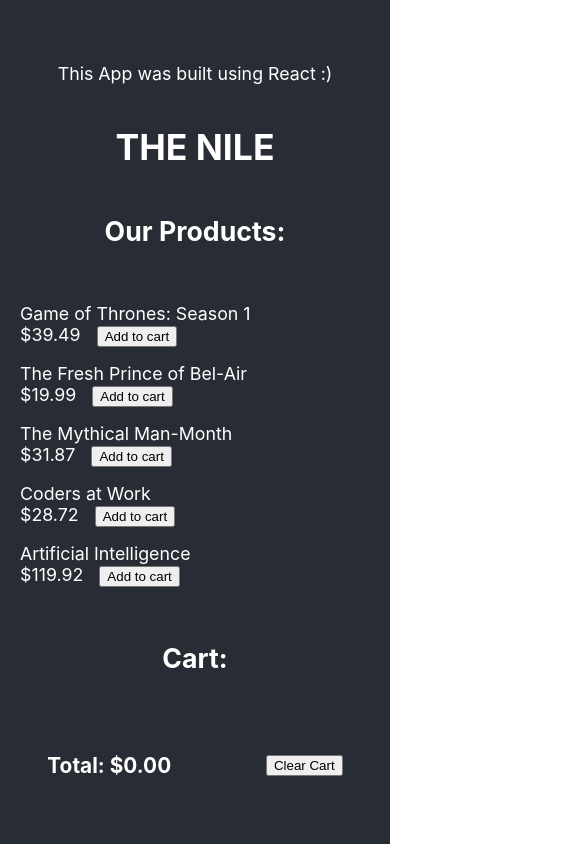
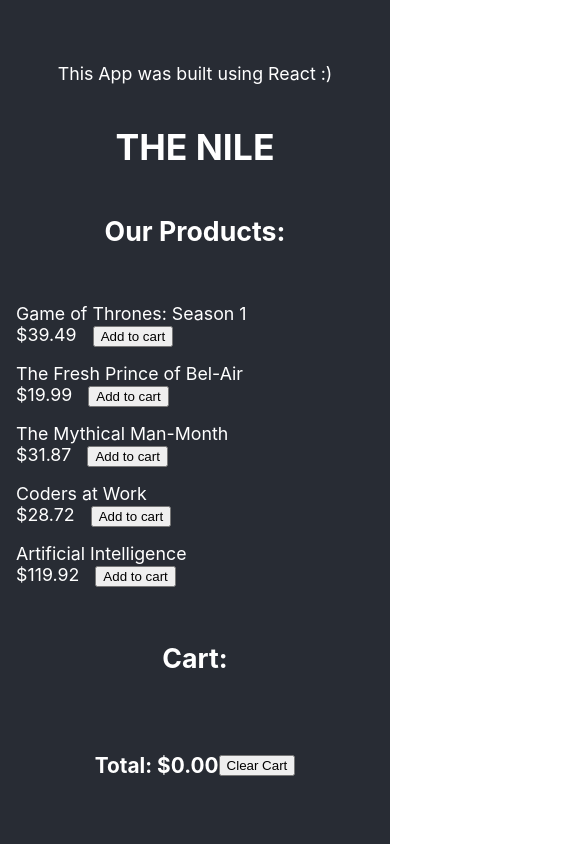
Before and after one commit to phfa26/the-nile-challenge, a React (Create React App) app: page / in a window 390 px wide. Shown: the top 844 px of the page, 585 px wide, since content can reach past the window. Built offline with nearby package versions, Linux system fonts and the light colour scheme.

Commit message:
fix bugs on mobile view

```diff
--- a/src/App.css
+++ b/src/App.css
@@ -14,8 +14,14 @@
   list-style: none;
 }
 
+.product-list{
+  width: 100%;
+  padding: 0;
+}
+
 .product{
-  min-width: 600px;
+  max-width: calc(100vw - 1rem);
+  padding-left: 1rem;
   display: flex;
   justify-content: space-between;
   align-items: center;
@@ -27,7 +33,6 @@
 
 .cart__total-container{
   display: flex;
-  width: 100%;
   max-width: 500px;
   flex-direction: row;
   justify-content: space-between;
@@ -36,11 +41,10 @@
 
 @media screen and (max-width: 600px) {
   .product-list{
-    width: 100vw;
+    width: 100%;
     flex-direction: column;
   }
   .product{
-    width: 100%;
     flex-direction: column;
     justify-content: center;
     align-items: flex-start;
```
